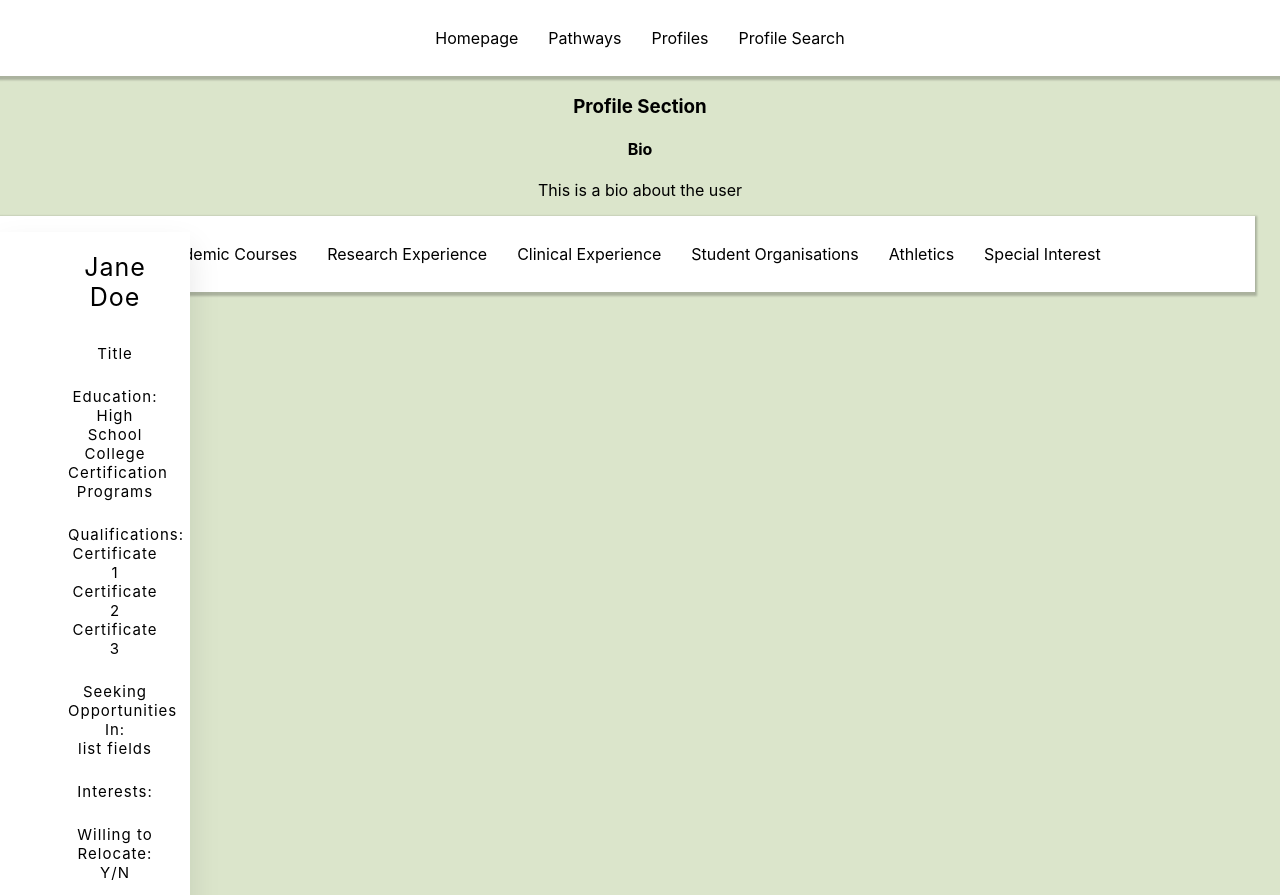
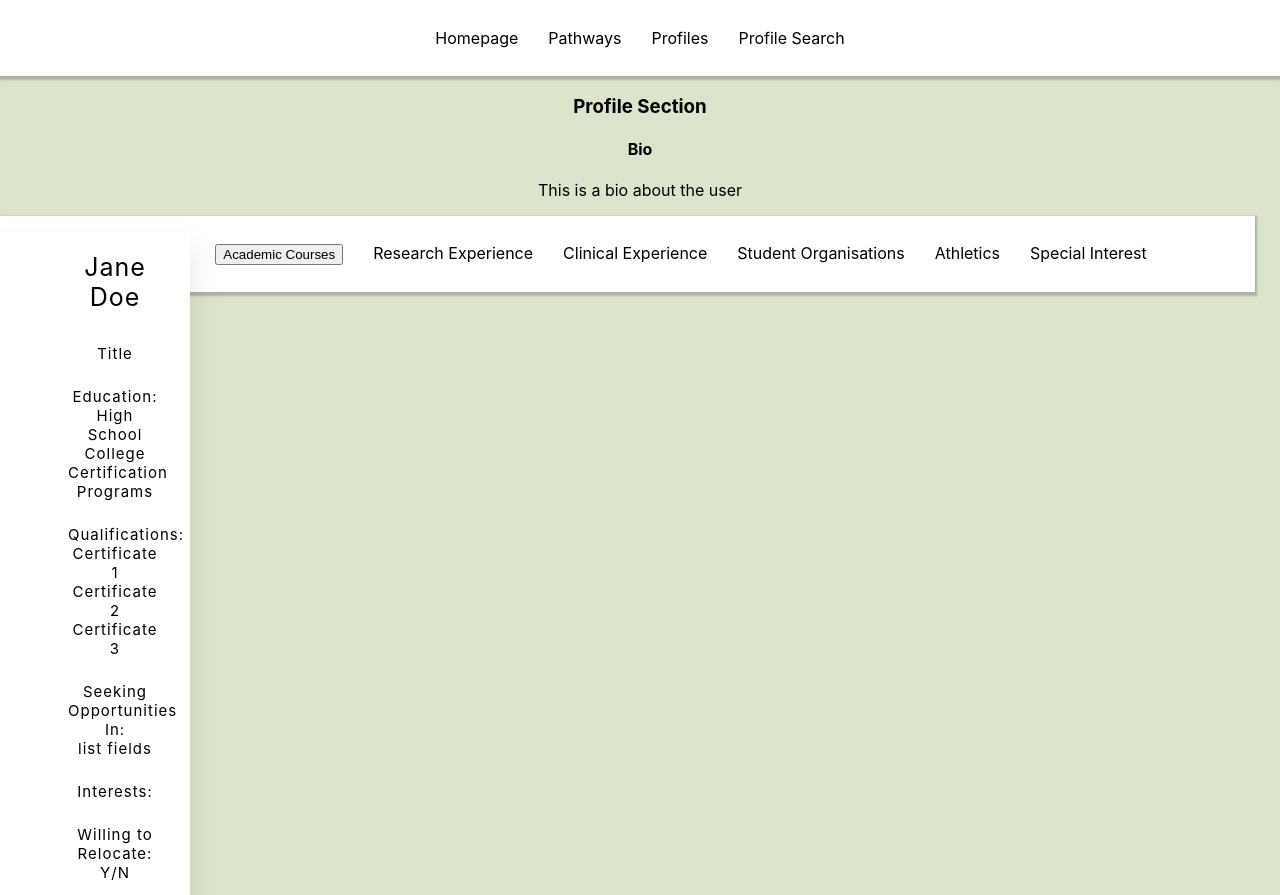
Before and after one commit to healthhub-platform/health-hub, a React (Create React App) app: page /Profiles in a window 1280 px wide. Built offline with nearby package versions, Linux system fonts and the light colour scheme.

Commit message:
trying to figure out navigation

```diff
--- a/src/pages/Profile/ProfileMain.js
+++ b/src/pages/Profile/ProfileMain.js
@@ -1,6 +1,7 @@
 import React from 'react';
 import './ProfileMain.css';
 import { BrowserRouter as Router, Routes, Route, Link } from "react-router-dom";
+import { useHistory } from 'react-router-dom';
 import ProfileNavbar from './ProfileNavBar';
 import AcademicCourses from './AcademicCourses';
 import ResearchExperience from './ResearchExperience';
@@ -35,8 +36,8 @@ const ProfileMain = ({ match }) => {
 
 
                 <ProfileNavbar/>
-                <Routes>
-                {/*<Route path='/Profiles' element={<ProfileMain/>}/>*/}
+                 <Routes>
+                <Route path='/Profiles' element={<ProfileMain/>}/>
                 <Route path='/AcademicCourses' element={<AcademicCourses/>}/>
                 <Route path='/ResearchExperience' element={<ResearchExperience/>}/>
                 <Route path='/ClinicalExperience' element={<ClinicalExperience/>}/>
--- a/src/pages/Profile/ProfileNavBar.css
+++ b/src/pages/Profile/ProfileNavBar.css
@@ -31,3 +31,30 @@
 .navigation a:hover {
     color: #007BFF; /* Change color on hover */
 }
+
+.dropdown {
+    position: relative;
+    display: inline-block;
+  }
+
+  .dropdown-content {
+    display: none;
+    position: absolute;
+    background-color: #f9f9f9;
+    min-width: 160px;
+    box-shadow: 0px 8px 16px 0px rgba(0, 0, 0, 0.2);
+  }
+
+  .dropdown-content a {
+    padding: 12px 16px;
+    text-decoration: none;
+    display: block;
+  }
+
+  .dropdown-content a:hover {
+    background-color: #ddd;
+  }
+
+  .dropdown:hover .dropdown-content {
+    display: block;
+  }
--- a/src/pages/Profile/ProfileNavBar.js
+++ b/src/pages/Profile/ProfileNavBar.js
@@ -1,7 +1,12 @@
-import React from 'react';
+import React, {useState} from 'react';
 import "./ProfileNavBar.css";
 import { NavLink } from "react-router-dom";
+import { useHistory } from 'react-router-dom';
 const ProfileNavbar= () => {
+    const [isDropdownOpen, setDropdownOpen] = useState(false);
+    const toggleDropdown = () => {
+        setDropdownOpen(!isDropdownOpen);
+      };
     return (
         <div className="navigation">
             <ul>
@@ -9,7 +14,19 @@ const ProfileNavbar= () => {
                     <NavLink to="/ProfileMain">Bio</NavLink>
     </li>*/}
                 <li>
-                    <NavLink to="/AcademicCourses">Academic Courses</NavLink>
+                    <NavLink to="/Profiles">Profile Bio</NavLink>
+                </li>
+                <li>
+                    <div className="dropdown">
+                        <button onClick={toggleDropdown}>Academic Courses</button>
+                        {isDropdownOpen && (
+                        <div className="dropdown-content">
+                            <NavLink to="/AcademicCourses">Academic Institute 1</NavLink>
+                            <NavLink to="/AcademicCourses">Academic Institute 2</NavLink>
+                            <NavLink to="/AcademicCourses">Academic Institute 3</NavLink>
+                        </div>
+                        )}
+                    </div>
                 </li>
                 <li>
                     <NavLink to="/ResearchExperience">Research Experience</NavLink>
@@ -26,6 +43,7 @@ const ProfileNavbar= () => {
                 <li>
                     <NavLink to="/SpecialInterest">Special Interest</NavLink>
                 </li>
+
             </ul>
         </div>
     );
--- a/src/pages/Profile/SearchProfiles.js
+++ b/src/pages/Profile/SearchProfiles.js
@@ -1,5 +1,5 @@
 import React, {useEffect, useState} from "react";
-import {Link} from 'react-router-dom';
+import {Link, useNavigate} from 'react-router-dom';
 import { BrowserRouter as Router, Route, Switch, Routes } from 'react-router-dom';
 import ProfileMain from "./ProfileMain";
 
@@ -9,6 +9,7 @@ import SearchBar from "../../components/SearchBar";
 
 
 function ProfileSearchSection() {
+    const history = useNavigate();
   const [searchResults, setSearchResults] = useState([]);
   const allProfiles = [
     { id: 1, username: 'user1', fullName: 'John Doe' },
```
